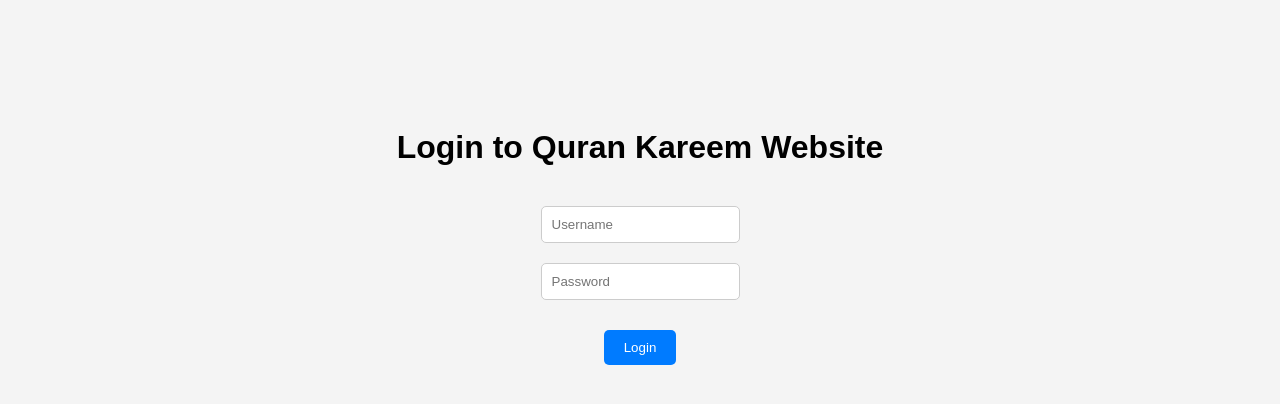
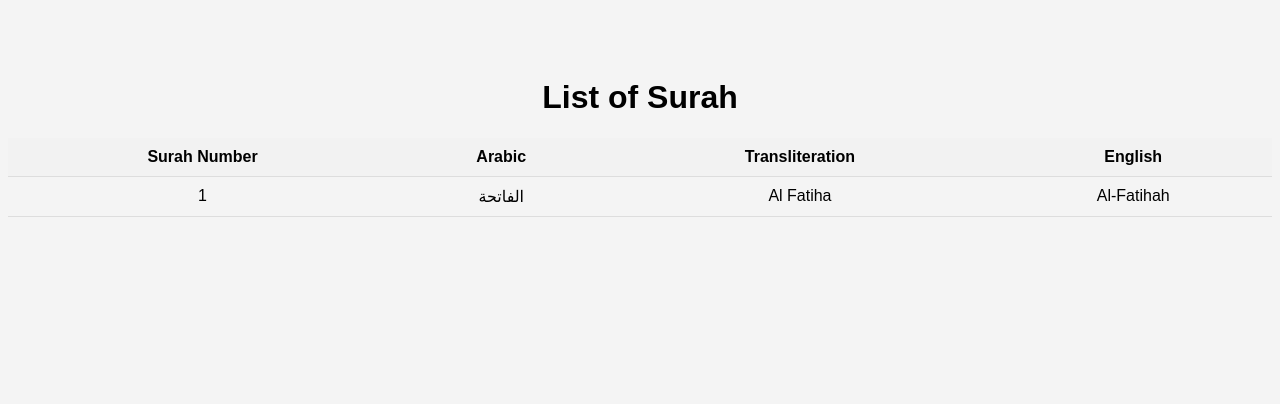
Before and after one commit to aanan27/-Automated-Deployment-of-Node.js-App-on-EKS-, a website: page public/index.html in a window 1280 px wide. Drawn offline with Linux system fonts and the light colour scheme.

Commit message:
Update index.html

```diff
--- a/public/index.html
+++ b/public/index.html
@@ -3,41 +3,49 @@
 <head>
   <meta charset="UTF-8">
   <meta name="viewport" content="width=device-width, initial-scale=1.0">
-  <title>Login</title>
+  <title>List of Surah</title>
   <!-- Add your CSS styles here -->
   <style>
     body {
       font-family: Arial, sans-serif;
       background-color: #f4f4f4;
       text-align: center;
-      padding-top: 100px;
+      padding-top: 50px;
     }
-    h1 {
-      margin-bottom: 30px;
+    table {
+      width: 100%;
+      border-collapse: collapse;
+      margin-top: 20px;
     }
-    input {
+    th, td {
       padding: 10px;
-      margin: 10px;
-      border-radius: 5px;
-      border: 1px solid #ccc;
+      border-bottom: 1px solid #ddd;
     }
-    button {
-      padding: 10px 20px;
-      margin-top: 20px;
-      border: none;
-      border-radius: 5px;
-      background-color: #007bff;
-      color: #fff;
-      cursor: pointer;
+    th {
+      background-color: #f2f2f2;
     }
   </style>
 </head>
 <body>
-  <h1>Login to Quran Kareem Website</h1>
-  <form action="/login" method="post">
-    <input type="text" name="username" placeholder="Username" required><br>
-    <input type="password" name="password" placeholder="Password" required><br>
-    <button type="submit">Login</button>
-  </form>
+  <h1>List of Surah</h1>
+  <table>
+    <thead>
+      <tr>
+        <th>Surah Number</th>
+        <th>Arabic</th>
+        <th>Transliteration</th>
+        <th>English</th>
+      </tr>
+    </thead>
+    <tbody>
+      <tr>
+        <td>1</td>
+        <td>الفاتحة</td>
+        <td>Al Fatiha</td>
+        <td>Al-Fatihah</td>
+      </tr>
+      <!-- Add more rows for other Surah -->
+    </tbody>
+  </table>
 </body>
 </html>
```
